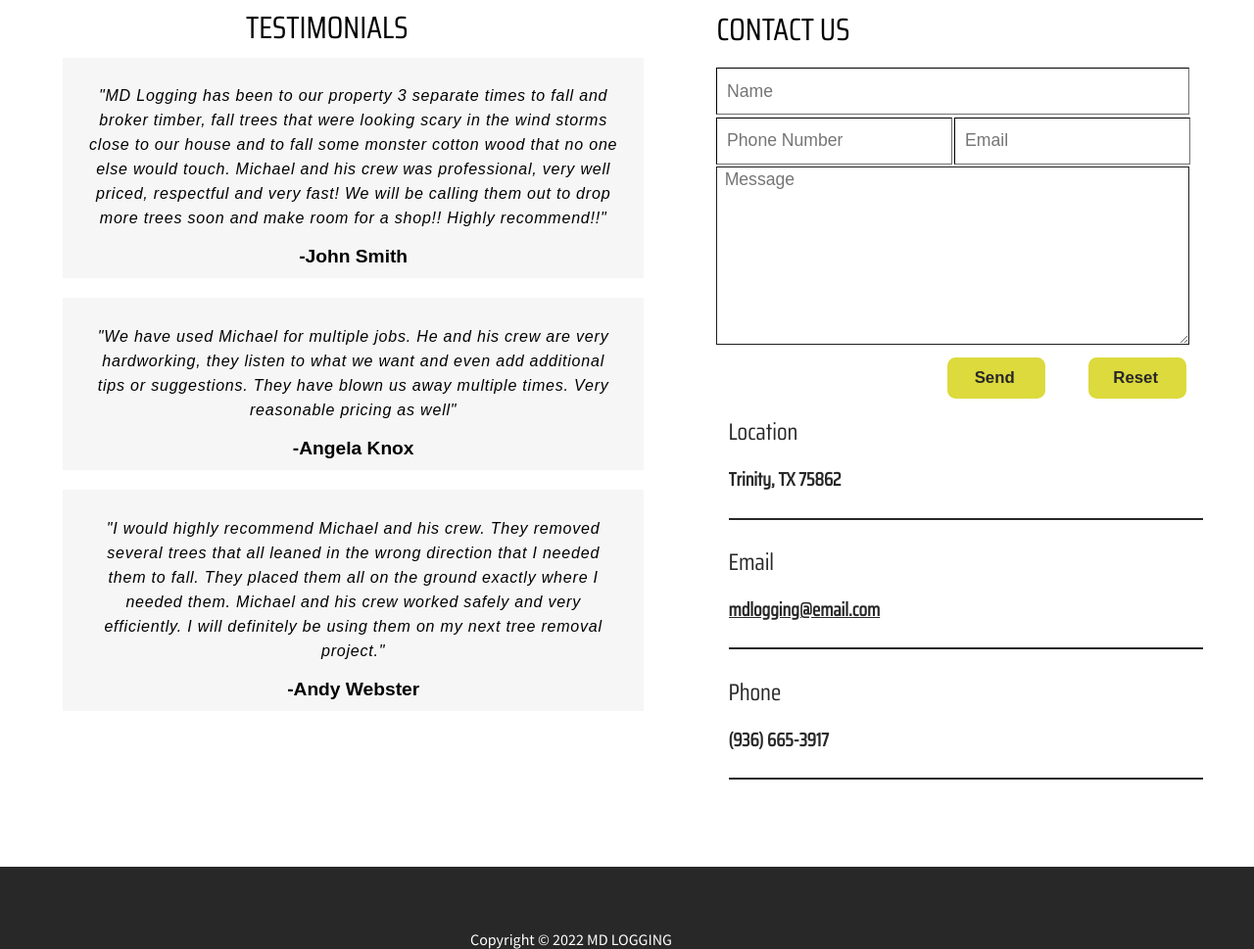
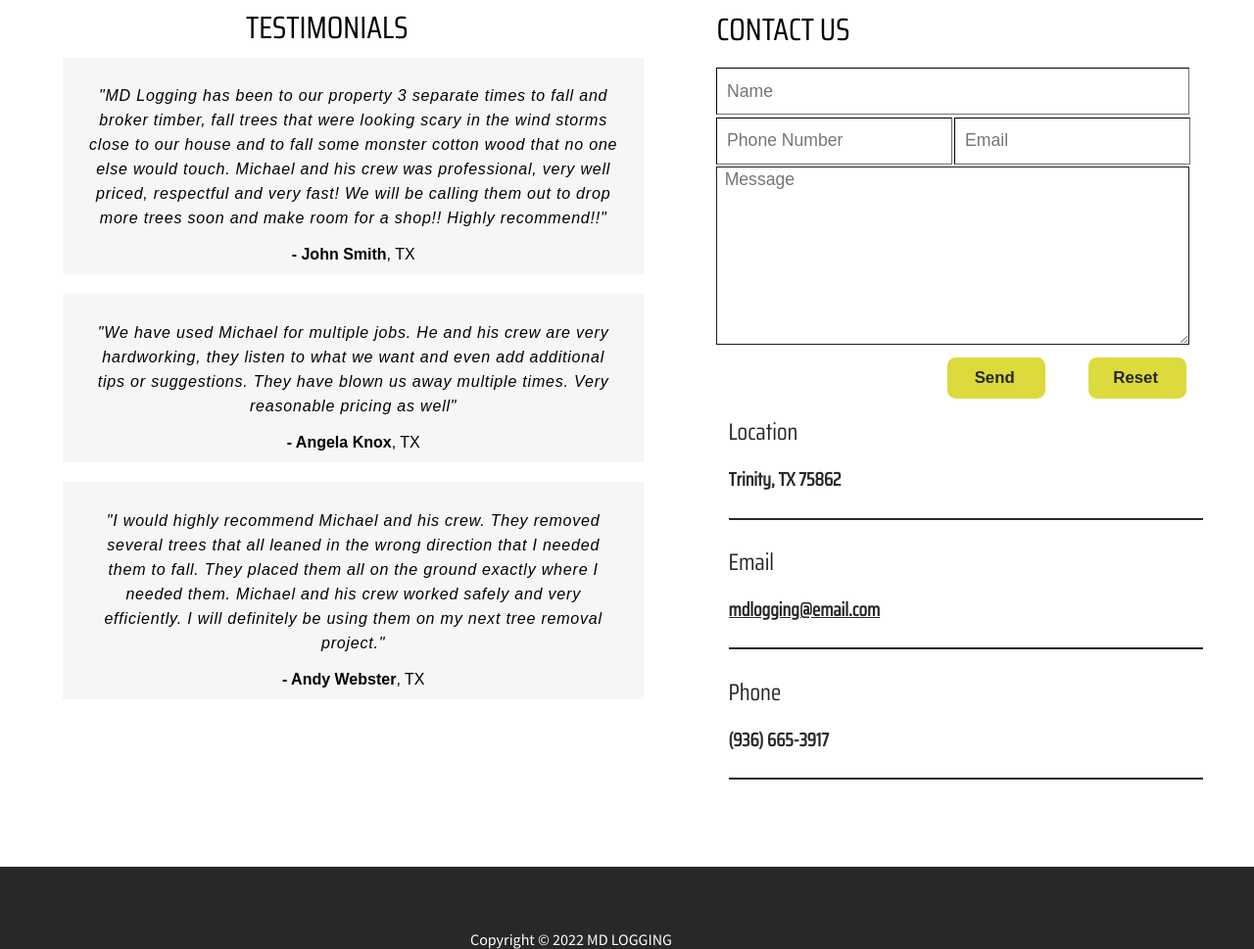
Before and after one commit to a-cole55/MDLogging, a website: page index.html in a window 1280 px wide. Shown: the part 2142-3111 px from the top of the page at 98% size. Drawn offline with Linux system fonts and the light colour scheme; a web font is replaced by a local one.

Commit message:
added location to testimonials

```diff
--- a/index.html
+++ b/index.html
@@ -105,7 +105,7 @@
                             in the wind storms close to our house and to fall some monster cotton wood that no one else would touch. Michael
                             and his crew was professional, very well priced, respectful and very fast! We will be calling them out to drop
                             more trees soon and make room for a shop!! Highly recommend!!"</p>
-                        <span>-John Smith</span>
+                        <span><strong>- John Smith</strong>, TX</span>
                     </div>
                     <!-- <div class="customerReviews">
                         <p>"I was very impressed with Michael and his crew. We had a 1/2 acre to be cleared that involved closing roads to unload
@@ -118,13 +118,13 @@
                     <div class="customerReviews">
                         <p>"We have used Michael for multiple jobs. He and his crew are very hardworking, they listen to what we want and even add
                             additional tips or suggestions. They have blown us away multiple times. Very reasonable pricing as well"</p>
-                        <span>-Angela Knox</span>
+                        <span><strong>- Angela Knox</strong>, TX</span>
                     </div>
                     <div class="customerReviews">
                         <p>"I would highly recommend Michael and his crew.  They removed several trees that all leaned in the wrong direction that I
                             needed them to fall.  They placed them all on the ground exactly where I needed them.  Michael and his crew worked safely
                             and very efficiently. I will definitely be using them on my next tree removal project."</p>
-                        <span>-Andy Webster</span>
+                        <span><strong>- Andy Webster</strong>, TX</span>
                     </div>
                 </div>
             </div>
--- a/md-style.css
+++ b/md-style.css
@@ -195,7 +195,7 @@ strong{
   line-height: 25px;
 }
 .customerReviews > span{
-  font:bold 1.2rem Arial, sans-serif;
+  font:1rem Arial, sans-serif;
   margin-top:3%;
 }
 #container3{
```
